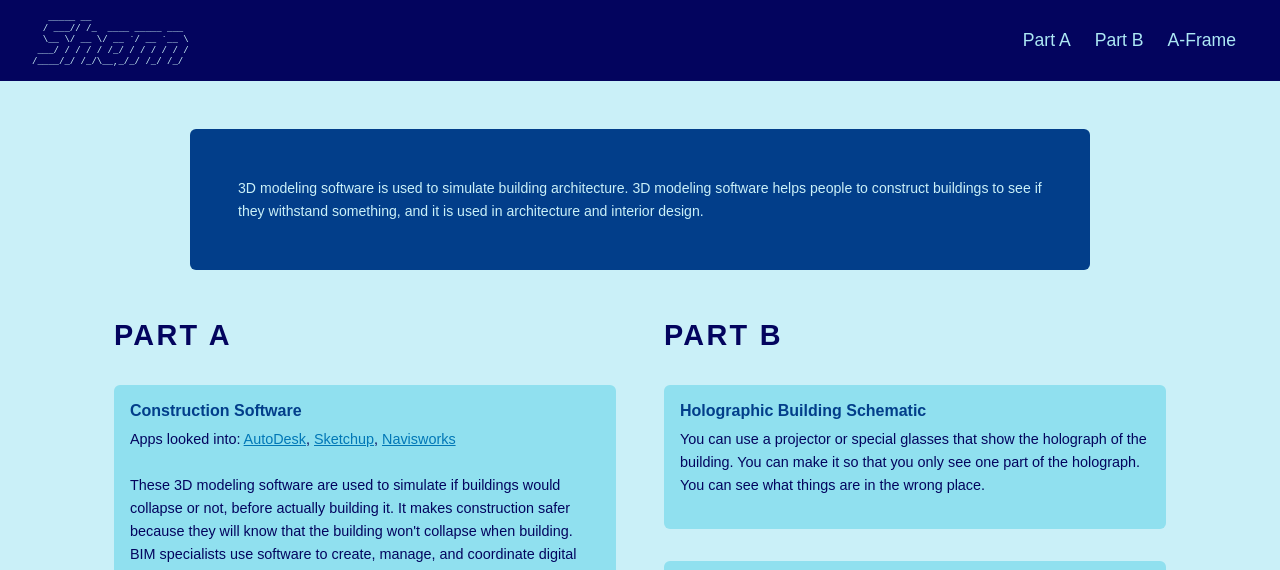
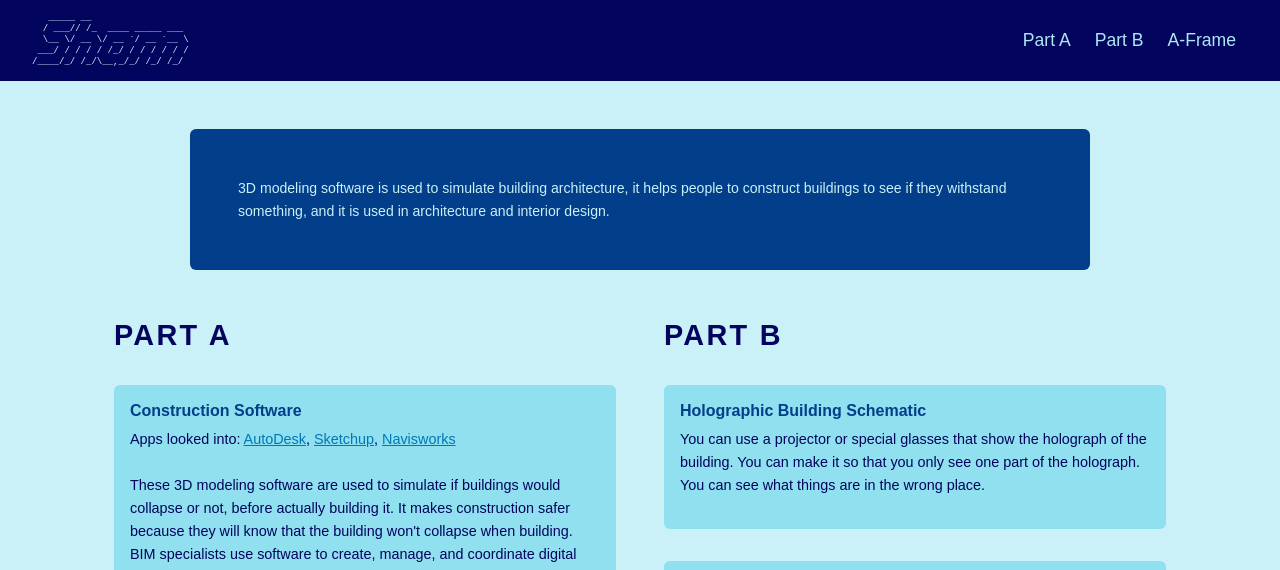
Before and after one commit to shamsiddins3608/sep10-freedom-project, a website: page index.html in a window 1280 px wide. Shown: the top 570 px of the page. Drawn offline with nearby package versions, Linux system fonts and the light colour scheme; a web font is replaced by a local one.

Commit message:
Update index.html

```diff
--- a/index.html
+++ b/index.html
@@ -221,8 +221,7 @@
     </nav>
 
     <div class="hero">
-      3D modeling software is used to simulate building architecture.
-      3D modeling software helps people to construct buildings to see if they withstand something,
+      3D modeling software is used to simulate building architecture, it helps people to construct buildings to see if they withstand something,
       and it is used in architecture and interior design.
     </div>
 
```
